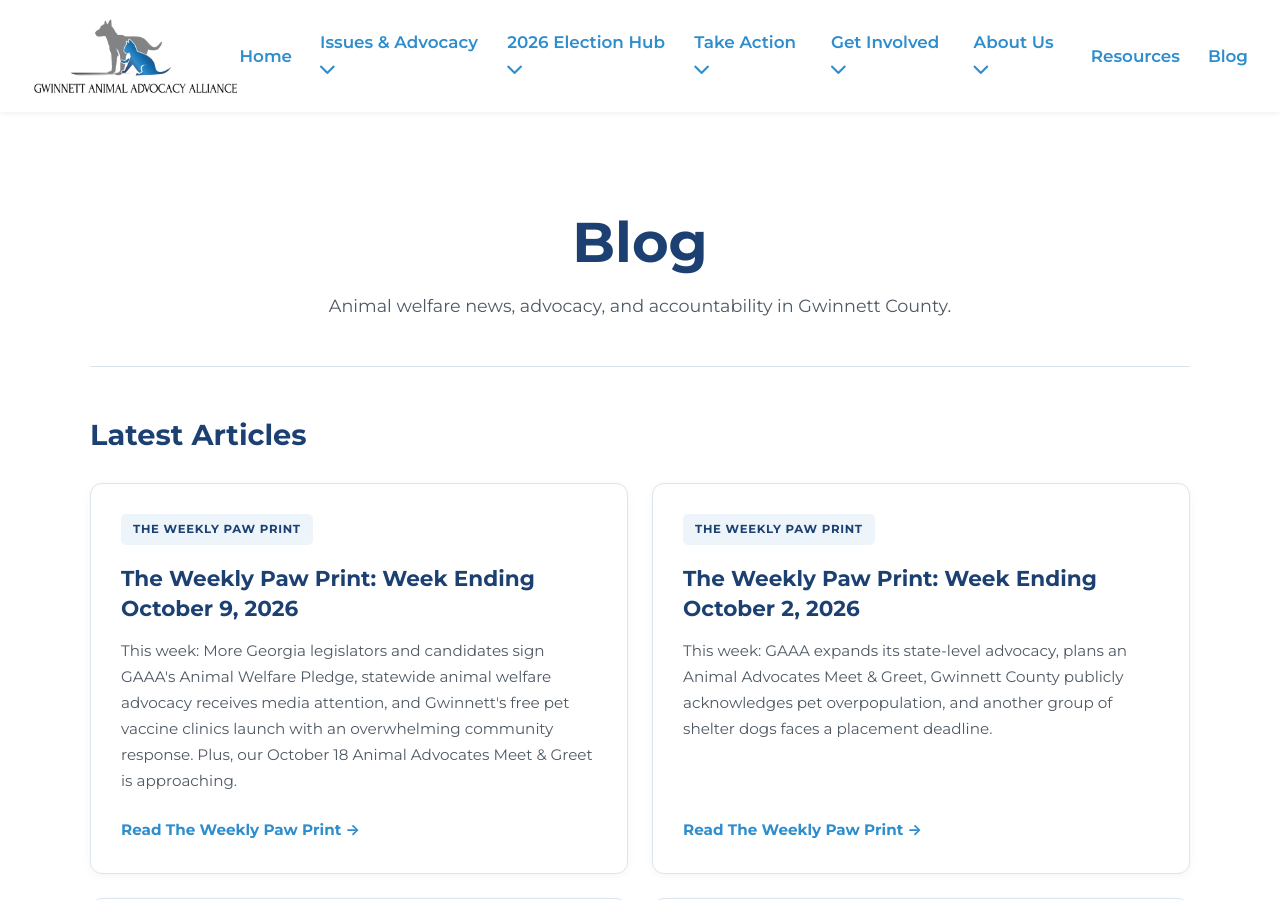
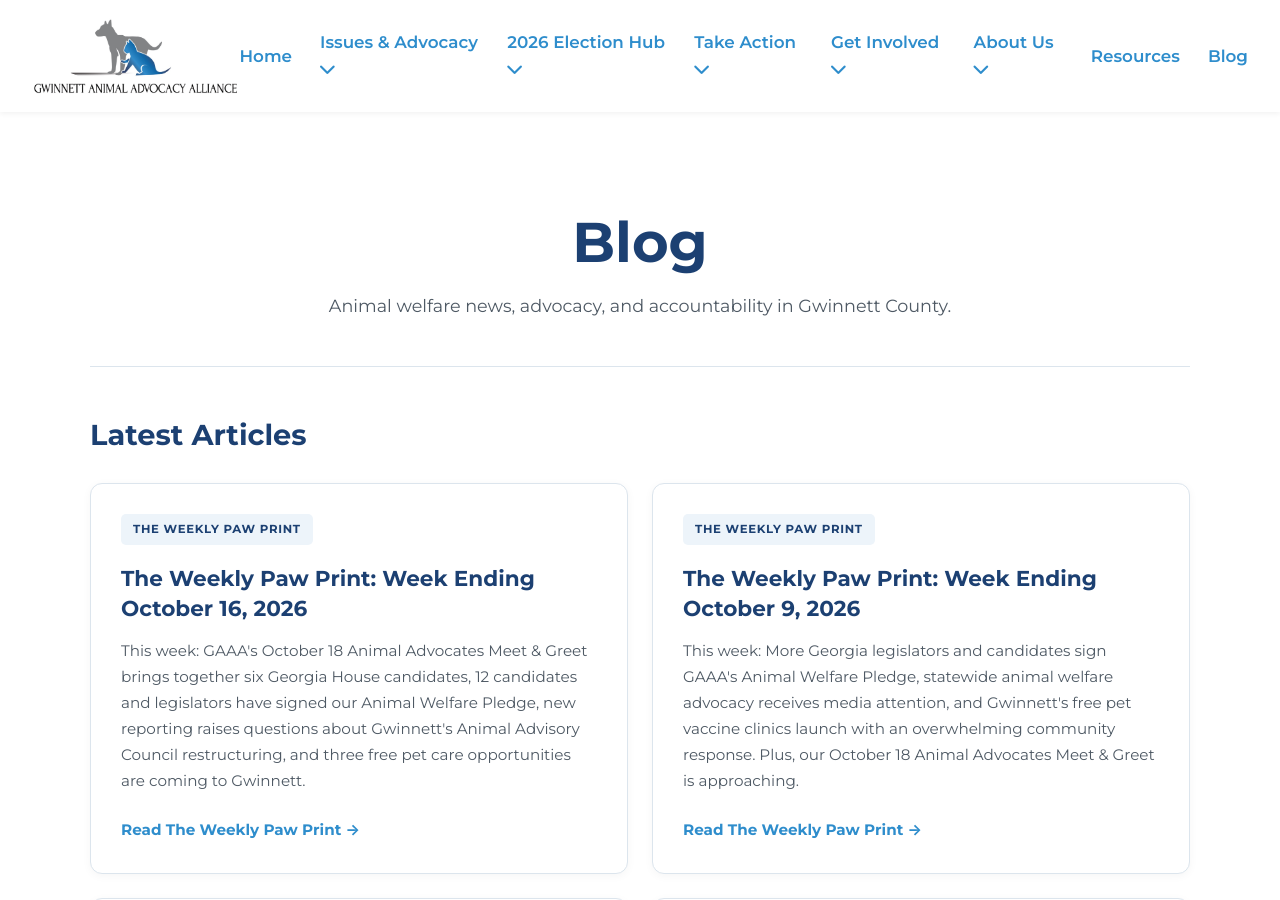
Before and after one commit to whitleybacon/gwinnett-animal-advocacy-alliance, a Jekyll site: the page built from blog/index.html, in a window 1280 px wide and 900 px high. Built offline with Jekyll 4.4.1, drawn with Linux system fonts in a browser that asks for light colours.

Commit message:
Update index.html

```diff
--- a/blog/index.html
+++ b/blog/index.html
@@ -224,6 +224,38 @@
         </h2>
 
         <div class="blog-grid">
+
+
+<!-- WEEKLY PAW PRINT — OCTOBER 16, 2026 -->
+
+   <article class="blog-card">
+
+       <span class="blog-card-label">
+           The Weekly Paw Print
+       </span>
+
+       <h3>
+           The Weekly Paw Print:
+           Week Ending October 16, 2026
+       </h3>
+
+       <p>
+           This week: GAAA's October 18 Animal Advocates
+           Meet &amp; Greet brings together six Georgia
+           House candidates, 12 candidates and legislators
+           have signed our Animal Welfare Pledge, new
+           reporting raises questions about Gwinnett's
+           Animal Advisory Council restructuring, and
+           three free pet care opportunities are coming
+           to Gwinnett.
+       </p>
+
+       <a href="/blog/weekly-paw-print/2026/weekly-paw-print-october-16-2026.html">
+           Read The Weekly Paw Print &rarr;
+       </a>
+
+   </article>
+
 
            <!-- WEEKLY PAW PRINT — OCTOBER 9, 2026 -->
 
```
